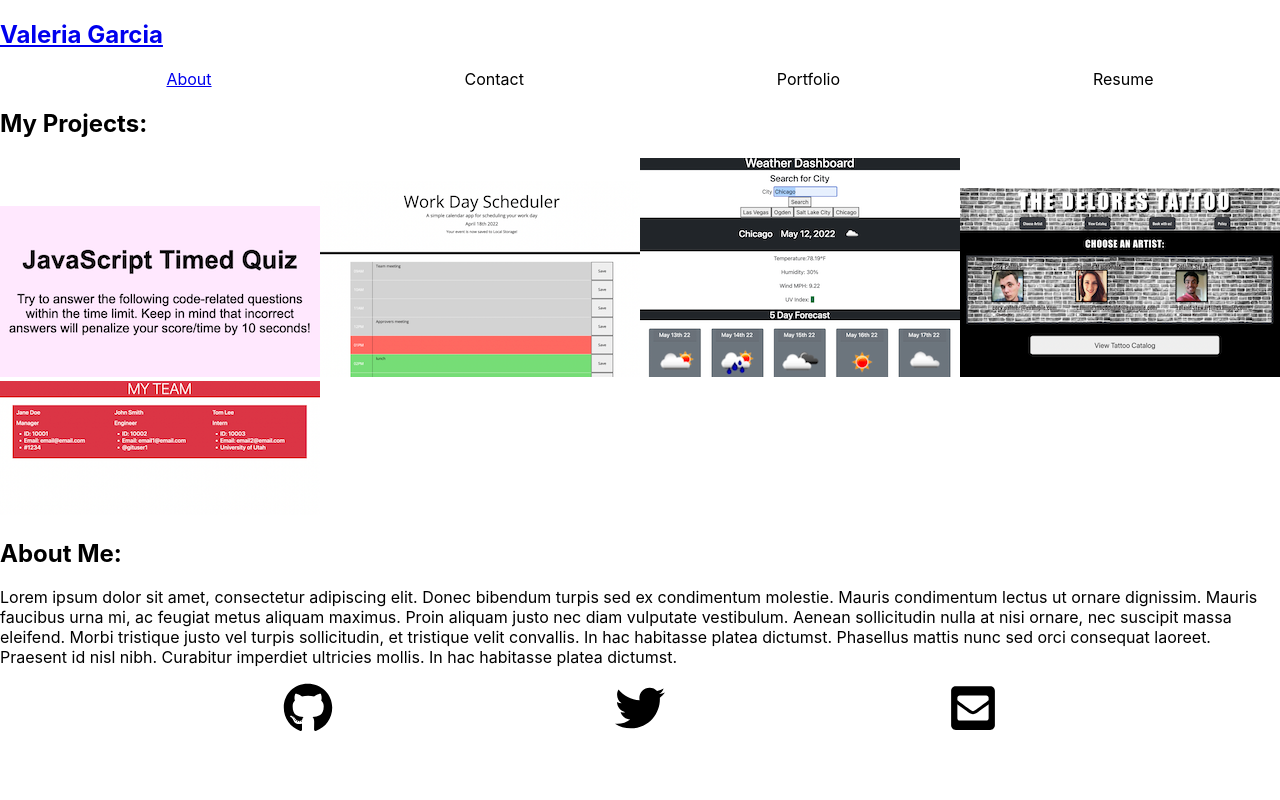
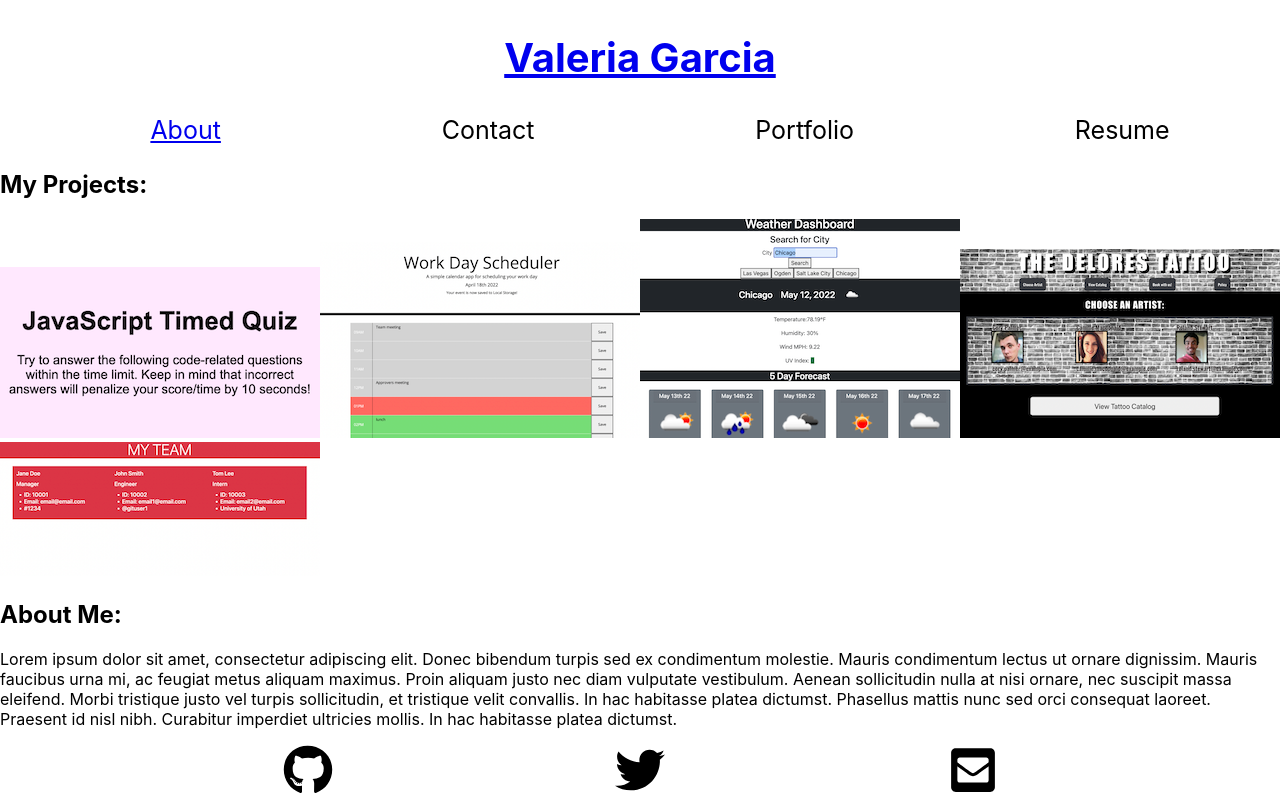
Before and after one commit to vhivestate/react-portfolio-2.0, a React (Create React App) app: page / in a window 1280 px wide. Built offline with nearby package versions, Linux system fonts and the light colour scheme.

Commit message:
styled fonts

```diff
--- a/package.json
+++ b/package.json
@@ -11,6 +11,7 @@
     "@testing-library/react": "^13.3.0",
     "@testing-library/user-event": "^13.5.0",
     "babel-plugin-macros": "^3.1.0",
+    "bootstrap": "^5.2.0",
     "react": "^18.2.0",
     "react-dom": "^18.2.0",
     "react-icons": "^4.4.0",
--- a/src/components/About/index.js
+++ b/src/components/About/index.js
@@ -3,7 +3,7 @@
 function About() {
 
   return (
-    <section className="my-5" >
+    <section class="d-flex justify-content-center" >
       <h1 id="about">About Me:</h1>
       <div className="my-2">
         <p>
--- a/src/index.css
+++ b/src/index.css
@@ -16,6 +16,14 @@
   list-style: none;
 }
 
+h2 {
+  text-align: center;
+  font-size: 40px;
+}
+
+nav {
+  font-size: 25px;
+}
 
 nav a:hover {
   text-decoration: underline;
```
Also changed, not shown: 1 other file (tests, documents, lock files or other folders).
